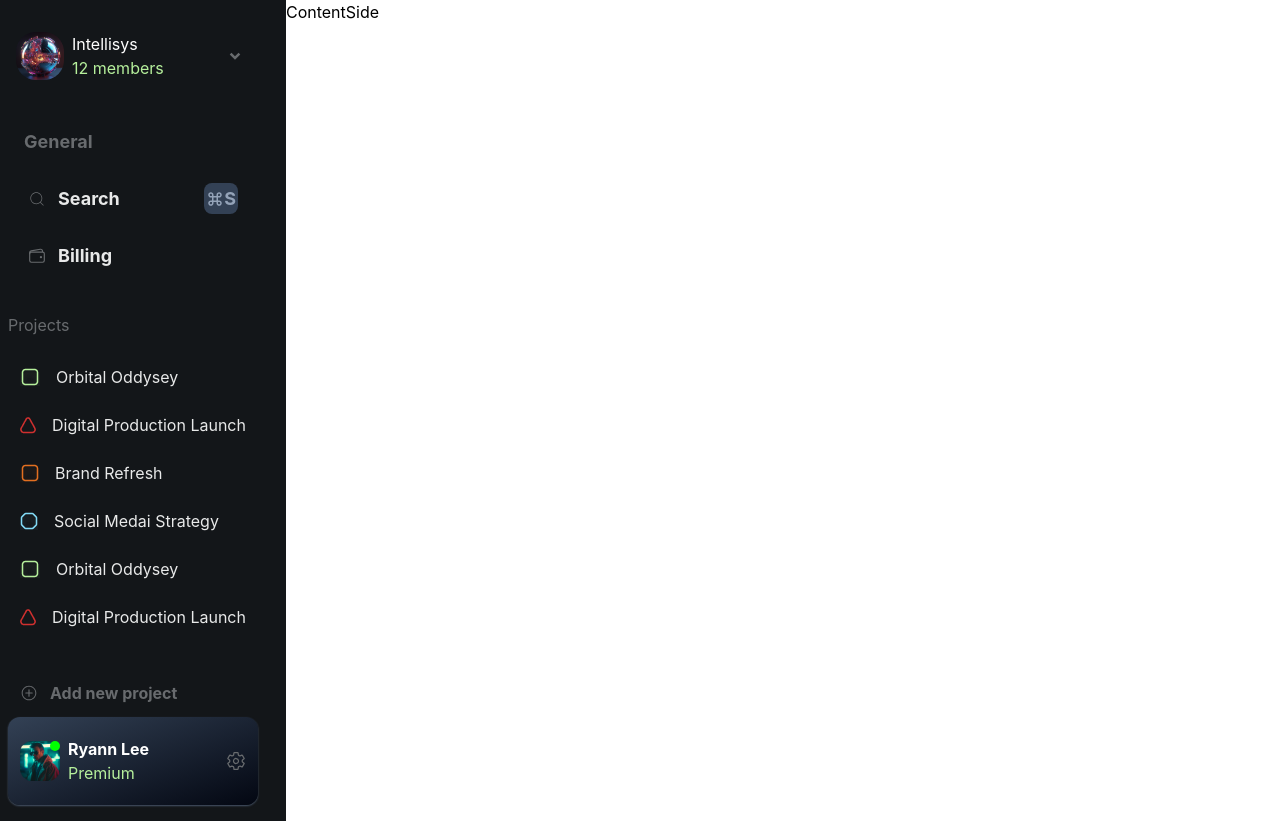
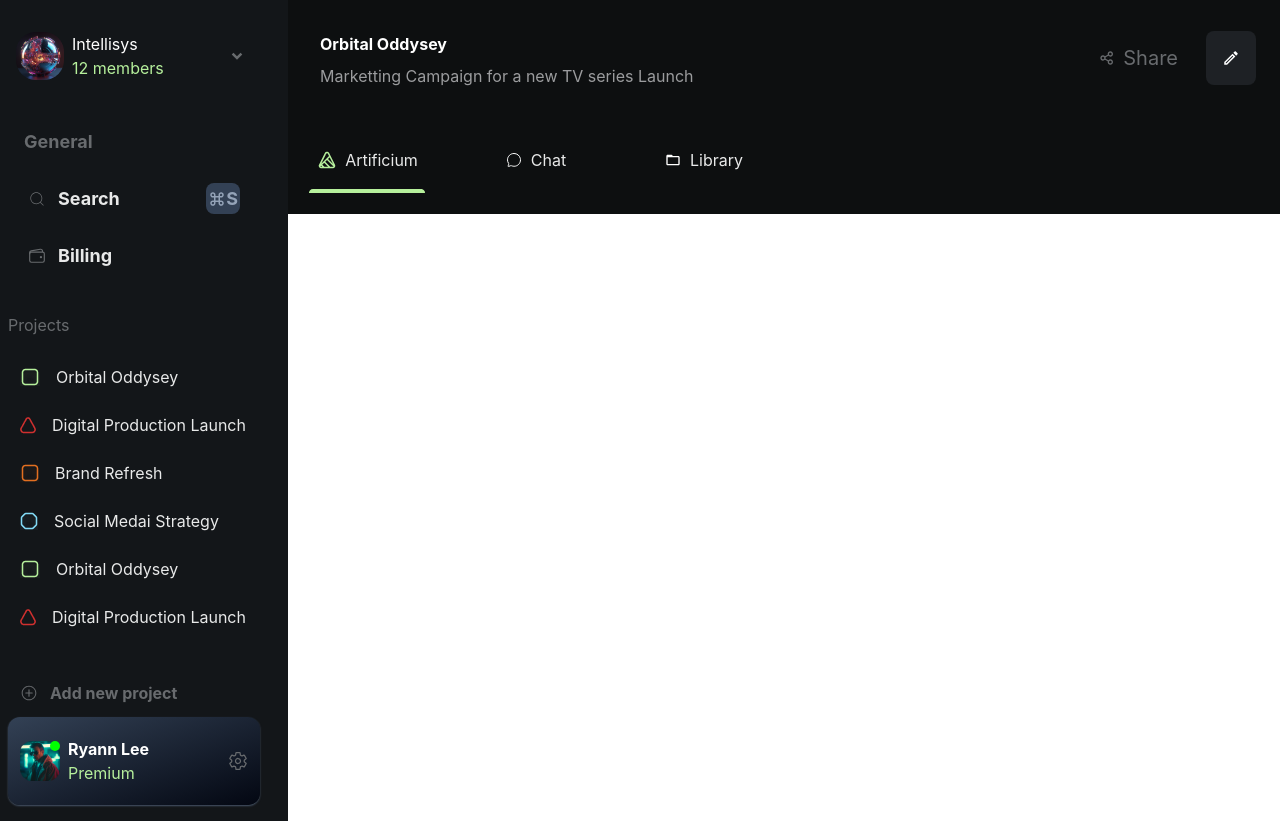
Before and after one commit to scienmanas/AiChaGen, a React (Create React App) app: page / in a window 1280 px wide. Built offline with nearby package versions, Linux system fonts and the light colour scheme.

Commit message:
Add: changing routers

```diff
--- a/src/App.js
+++ b/src/App.js
@@ -6,10 +6,10 @@ import ContentSide from './components/ContentSide';
 function App() {
   return (
     <div className="app flex flex-row">
-      <div className="sidebar w-fit">
+      <div className="sidebar min-w-72">
         <SideBar />
       </div>
-      <div className="content-bar">
+      <div className="content-bar w-full">
         <ContentSide />
       </div>
     </div>
--- /dev/null
+++ b/src/components/Artificium.js
@@ -0,0 +1,7 @@
+import React from 'react'
+
+export default function Artificium() {
+  return (
+    <div>Artificium</div>
+  )
+}
--- /dev/null
+++ b/src/components/Chat.js
@@ -0,0 +1,7 @@
+import React from 'react'
+
+export default function Chat() {
+  return (
+    <div>Chat</div>
+  )
+}
--- /dev/null
+++ b/src/components/ChatInput.js
@@ -0,0 +1,7 @@
+import React from 'react'
+
+export default function ChatInput() {
+  return (
+    <div>ChatInput</div>
+  )
+}
--- a/src/components/ContentSide.js
+++ b/src/components/ContentSide.js
@@ -1,7 +1,119 @@
 import React from 'react'
+import { useState } from 'react';
+import { IoChatbubbleOutline } from "react-icons/io5";
+import artificiumCvg from '../assets/icons/artificium_icon.png';
+import { MdOutlineFolderOpen } from "react-icons/md";
+import { MdOutlineEdit } from "react-icons/md";
+import { RiShareLine } from "react-icons/ri";
+import currentIndicator from '../assets/icons/current_indicator.png';
 
 export default function ContentSide() {
+
+  const project = [
+    "Orbital Oddysey", "Marketting Campaign for a new TV series Launch"
+  ]
+
+  const shared = [
+
+  ]
+
+  const [currentTool, setCurrentTool] = useState("artificium")
+
+  const handleTool = (tool) => {
+    console.log(tool)
+    setCurrentTool(tool)
+  }
+
   return (
-    <div>ContentSide</div>
+    <div className='content-side bg-[#0D0F10] h-fit w-full p-2 flex flex-col gap-7'>
+      <div className="project-info p-4 flex flex-row items-center justify-between">
+        <div className="info flex flex-col p-2">
+          <div className="project-name h-[32px] text-white font-bold select-none">
+            <h1>{project[0]}</h1>
+          </div>
+          <div className="project-details text-[#9B9C9E] h-[20px] select-none">
+            <p>{project[1]}</p>
+          </div>
+        </div>
+        <div className="share-actions text-white flex flex-row gap-7 items-center">
+          <div className="people">
+
+          </div>
+          <div className="share-button text-[#686B6E] flex flex-row cursor-pointer items-center gap-2">
+            <div className="svg">
+              <RiShareLine />
+            </div>
+            <div className="text text-[20px] w-fit select-none ">
+              Share
+            </div>
+          </div>
+          <div className="edit-option bg-[#1e2125] py-[18px] px-[16px] rounded-lg cursor-pointer text-lg">
+            <MdOutlineEdit />
+          </div>
+        </div>
+      </div>
+      <div className="action-type flex flex-row items-center gap-6 text-white">
+        <div
+          className="artificium flex flex-col items-center gap-4 px-3 py-3 group cursor-pointer bg-transparent bg-gradient-to-tr  hover:from-[#0D0F10] hover:to-gray-700 duration-150 rounded-lg"
+          onClick={() => handleTool("artificium")}
+        >
+          <div className="text-contents flex flex-row items-center gap-[9px]">
+            <div className="svg">
+              <img src={artificiumCvg} alt="" />
+            </div>
+            <div className="text h-20px w-fit text-[#E8E9E9] select-none">
+              Artificium
+            </div>
+          </div>
+          <div className={`current-indicator ${currentTool === 'artificium'?'visible' : 'invisible'}`}>
+            <img
+              src={currentIndicator}
+              alt=""
+              className=''
+            />
+          </div>
+        </div>
+        <div
+          className="chat flex flex-col items-center gap-4 px-3 py-3 group cursor-pointer bg-transparent bg-gradient-to-tr  hover:from-[#0D0F10] hover:to-gray-700 duration-150 rounded-lg"
+          onClick={() => handleTool("chat")}
+        >
+          <div className="text-contents flex flex-row items-center gap-[9px]">
+            <div className="svg">
+              <IoChatbubbleOutline />
+            </div>
+            <div className="text h-20px w-fit text-[#E8E9E9] select-none">
+              Chat
+            </div>
+          </div>
+          <div className={`current-indicator ${currentTool === 'chat'?'visible' : 'invisible'}`}>
+            <img
+              src={currentIndicator}
+              alt=""
+              className=''
+            />
+          </div>
+        </div>
+        <div
+          className="library flex flex-col items-center gap-4 px-3 py-3 group cursor-pointer bg-transparent bg-gradient-to-tr  hover:from-[#0D0F10] hover:to-gray-700 duration-150 rounded-lg"
+          onClick={() => handleTool("library")}
+        >
+          <div className="text-content flex flex-row items-center gap-[9px]">
+            <div className="svg">
+              <MdOutlineFolderOpen />
+            </div>
+            <div className="text h-20px w-fit text-[#E8E9E9] select-none">
+              Library
+            </div>
+          </div>
+          <div className={`current-indicator ${currentTool === 'library'?'visible' : 'invisible'}`}>
+            <img
+              src={currentIndicator}
+              alt=""
+              className=''
+            />
+          </div>
+        </div>
+      </div>
+    </div>
   )
 }
--- /dev/null
+++ b/src/components/Library.js
@@ -0,0 +1,7 @@
+import React from 'react'
+
+export default function Library() {
+  return (
+    <div>Library</div>
+  )
+}
```
Also changed, not shown: src/assets/icons/artificium_icon.png (added), src/assets/icons/current_indicator.png (added).
